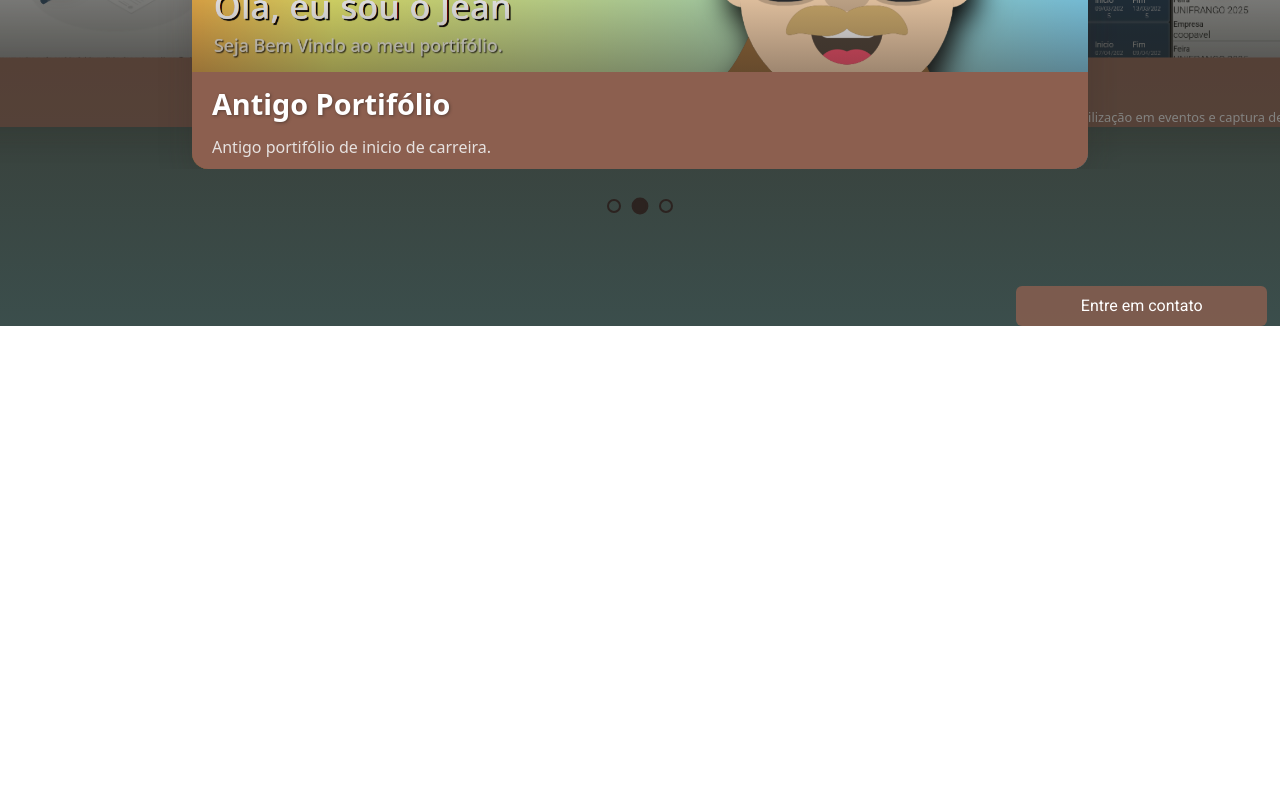
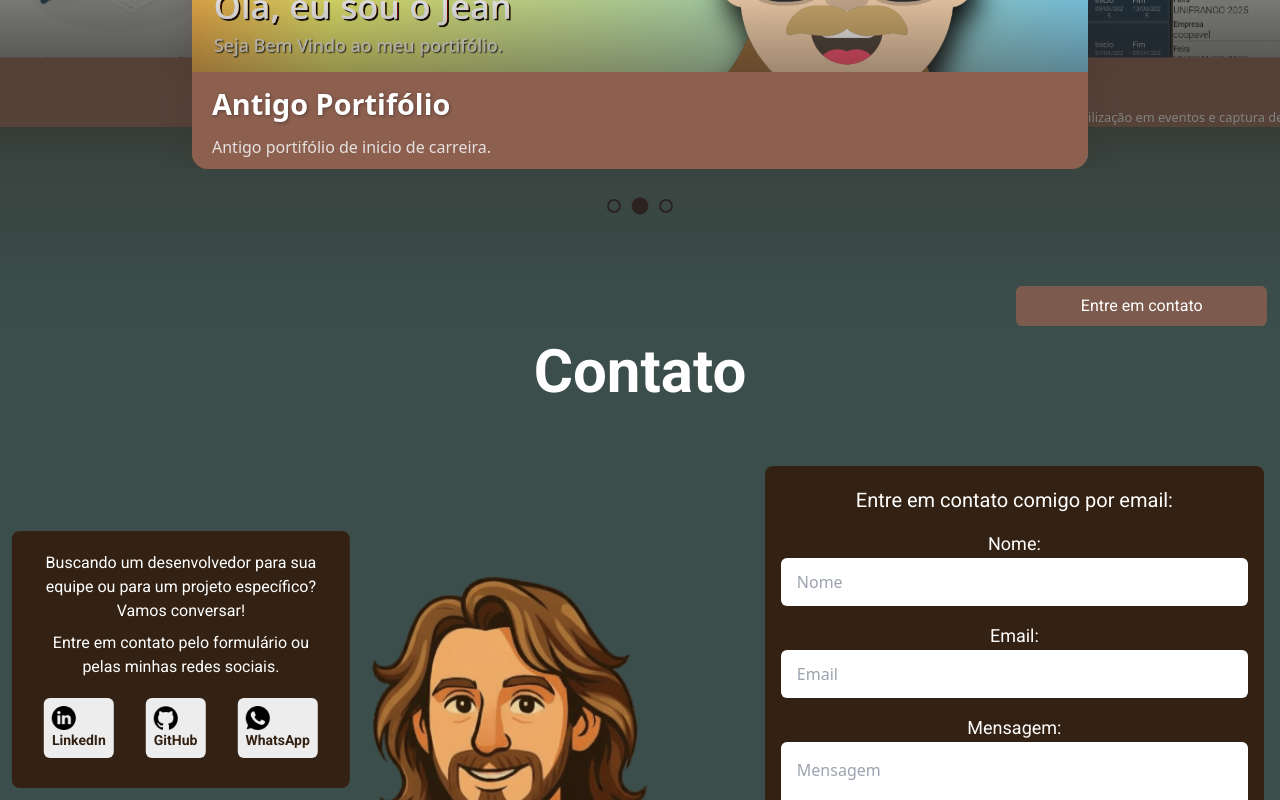
Before and after one commit to JnFerri/Portifolio, a React (Create React App) app: page / in a window 1280 px wide. Shown: the part 2634-3434 px from the top of the page. Before the commit the page ends 2960 px from the top, so only its background shows below. Built offline with nearby package versions, Linux system fonts and the light colour scheme.

Commit message:
create:component ContactSection

```diff
--- a/src/App.js
+++ b/src/App.js
@@ -4,6 +4,7 @@ import AboutMeSection from './Components/AboutMeSection/AboutMeSection.js';
 import Header from './Components/Header/Header.js';
 import ProjectsSection from './Components/ProjectsSection/ProjectsSection.js';
 import SkillSection from './Components/SkillSection/SkillSection.js';
+import ContactSection from './Components/ContactSection/ContactSection.js';
 
 
 
@@ -17,6 +18,7 @@ function App() {
      <AboutMeSection id={sections[1]}  setActiveSection={setActiveSection} />
      <SkillSection id={sections[2]}  setActiveSection={setActiveSection} />
      <ProjectsSection id={sections[3]}  setActiveSection={setActiveSection} />
+     <ContactSection id={sections[4]}  setActiveSection={setActiveSection} />
     </div>
 
   );
--- a/src/Components/ContactSection/ContactSection.js
+++ b/src/Components/ContactSection/ContactSection.js
@@ -2,6 +2,8 @@
 import Typhografy from "../typhografy/Typhografy"
 import useScrollObserverAnimation from "../../Hooks/useScrollObserverAnimation";
 import useActiveSectionObserver from "../../Hooks/IsActiveSection";
+import ContactForm from "./ContactForm/ContactForm";
+import ContactCard from "./ContactCard/ContactCard";
 
 const ContactSection = (props) => {
   const { ref : visibilityRef, isVisible } = useScrollObserverAnimation()
@@ -16,10 +18,11 @@ const ContactSection = (props) => {
 
 
   return (
-    <section  id={id} ref={combinedRef} class={` scroll-mt-[10vh] h-[90dvh] landscape:md:scroll-mt-[15vh] landscape:lg:scroll-mt-[10%] landscape:md:h-[250dvh] landscape:lg:h-[90dvh] lg:scroll-mt-[10%] lg:h-[90dvh] bg-brand-green w-full  flex flex-col items-center justify-between `}>
+    <section  id={id} ref={combinedRef} class={` scroll-mt-[10vh] h-auto landscape:md:scroll-mt-[15vh] landscape:lg:scroll-mt-[10%] landscape:md:h-[250dvh] landscape:lg:h-[90dvh] lg:scroll-mt-[10%] lg:h-[90dvh] bg-brand-green w-full  flex flex-col items-center justify-between `}>
       <Typhografy variant="h2" class={`text-6xl mt-4 font-primary text-white w-full font-bold text-center ${isVisible ? "animate-slide-up" : null} `} >Contato</Typhografy>
       <div class={`w-[calc(100%-2rem)] h-full  xl:h-[90%] flex-col lg:flex-row flex items-center lg:justify-between ${isVisible ? "animate-slide-up" : null}`}>
-
+        <ContactCard className="w-[98%] lg:w-[55%] h-auto lg:h-[80%] self-end"/>
+        <ContactForm className="w-[98%] lg:w-[40%] h-auto lg:h-[80%] "/>
       </div>
 
     </section>
```
